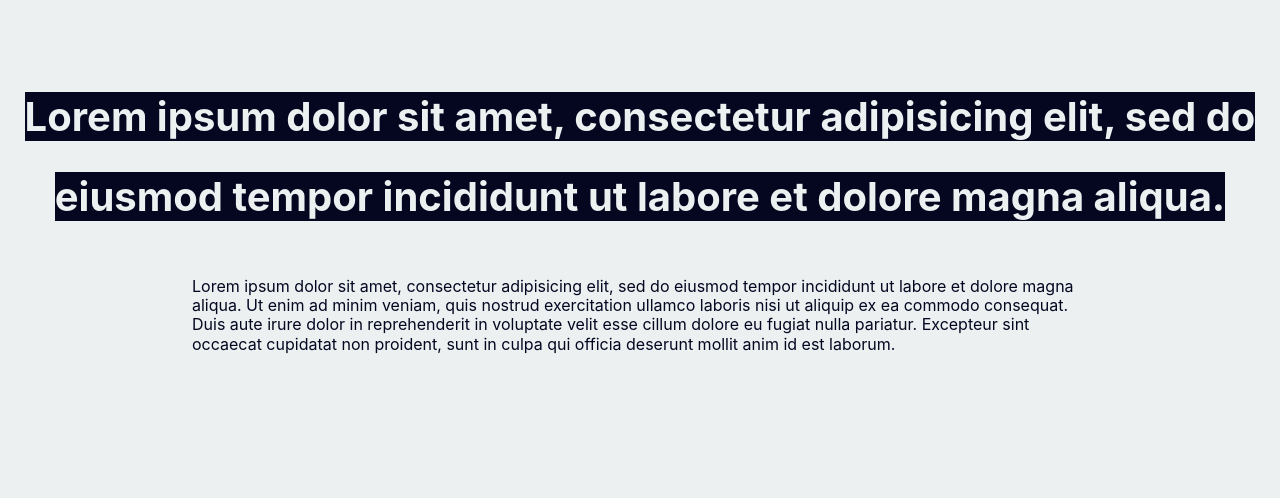
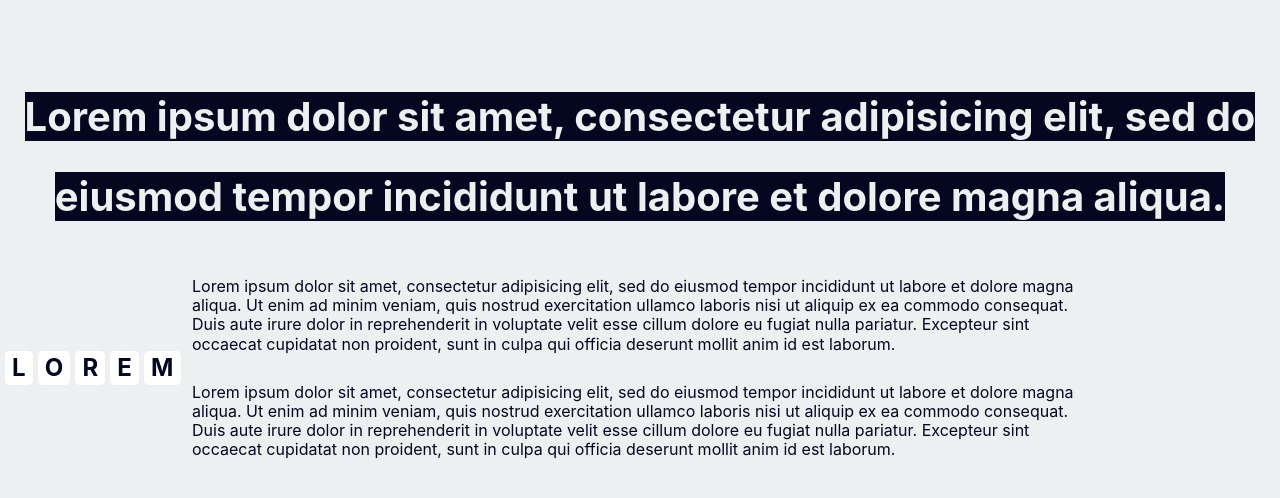
Before and after one commit to markusdoppler/WebSnippets, a plain HTML site: page headings/index.html in a window 1280 px wide. Shown: the part 172-670 px from the top of the page. Drawn offline with Linux system fonts and the light colour scheme.

Commit message:
new heading

```diff
--- a/headings/headings.css
+++ b/headings/headings.css
@@ -11,18 +11,31 @@ li {
   color: #ecf0f1;
 }
 
+.lorem {
+  margin: 0px auto;
+  width: 70%;
+  line-height: 1.2em;
+}
+
+
 /****************************************************
                         HEADINGS
 *****************************************************/
 
+/* Banded Heading */
 .banded span {
   background: #050620;
   color: #ecf0f1;
   line-height: 2em;
 }
 
-.lorem {
-  margin: 0px auto;
-  width: 70%;
-  line-height: 1.2em;
+
+/* Letter Heading */
+.letter span {
+  padding: 0.1em 0.3em;
+  margin-left: 0.2em;
+  border-radius: 0.2em;
+  background: rgba(255,255,255,1.0);
+  color: #050620;
+  text-transform: uppercase;
 }
--- a/headings/index.html
+++ b/headings/index.html
@@ -19,5 +19,15 @@
 			Duis aute irure dolor in reprehenderit in voluptate velit esse cillum dolore eu fugiat nulla pariatur.
 			Excepteur sint occaecat cupidatat non proident, sunt in culpa qui officia deserunt mollit anim id est laborum.
 		</p>
+		<h2 class="letter">
+			<span>L</span><span>o</span><span>r</span><span>e</span><span>m</span>
+		</h2>
+		<p class="lorem">
+			Lorem ipsum dolor sit amet, consectetur adipisicing elit, sed do eiusmod tempor incididunt ut labore et dolore magna aliqua.
+			Ut enim ad minim veniam, quis nostrud exercitation ullamco laboris nisi ut aliquip ex ea commodo consequat.
+			Duis aute irure dolor in reprehenderit in voluptate velit esse cillum dolore eu fugiat nulla pariatur.
+			Excepteur sint occaecat cupidatat non proident, sunt in culpa qui officia deserunt mollit anim id est laborum.
+		</p>
+
 	</body>
 </html>
```
